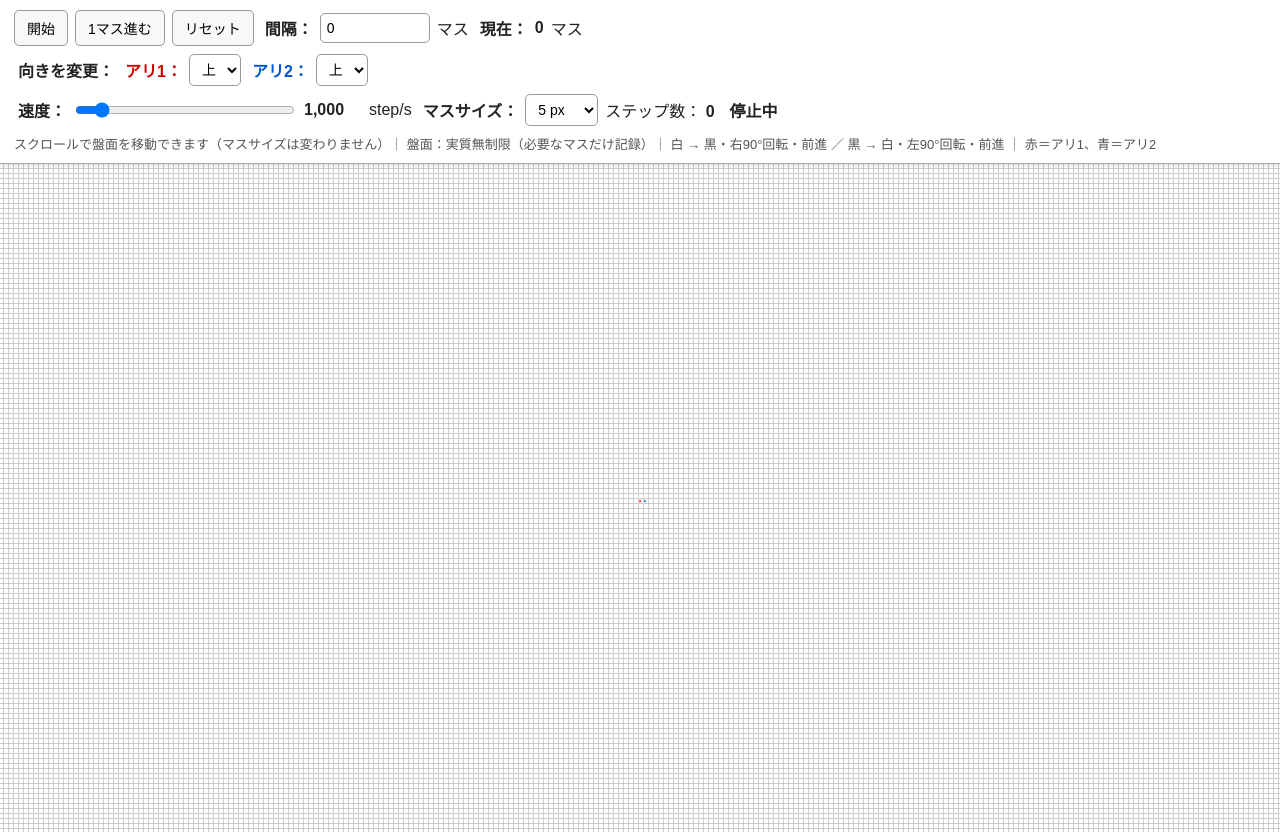
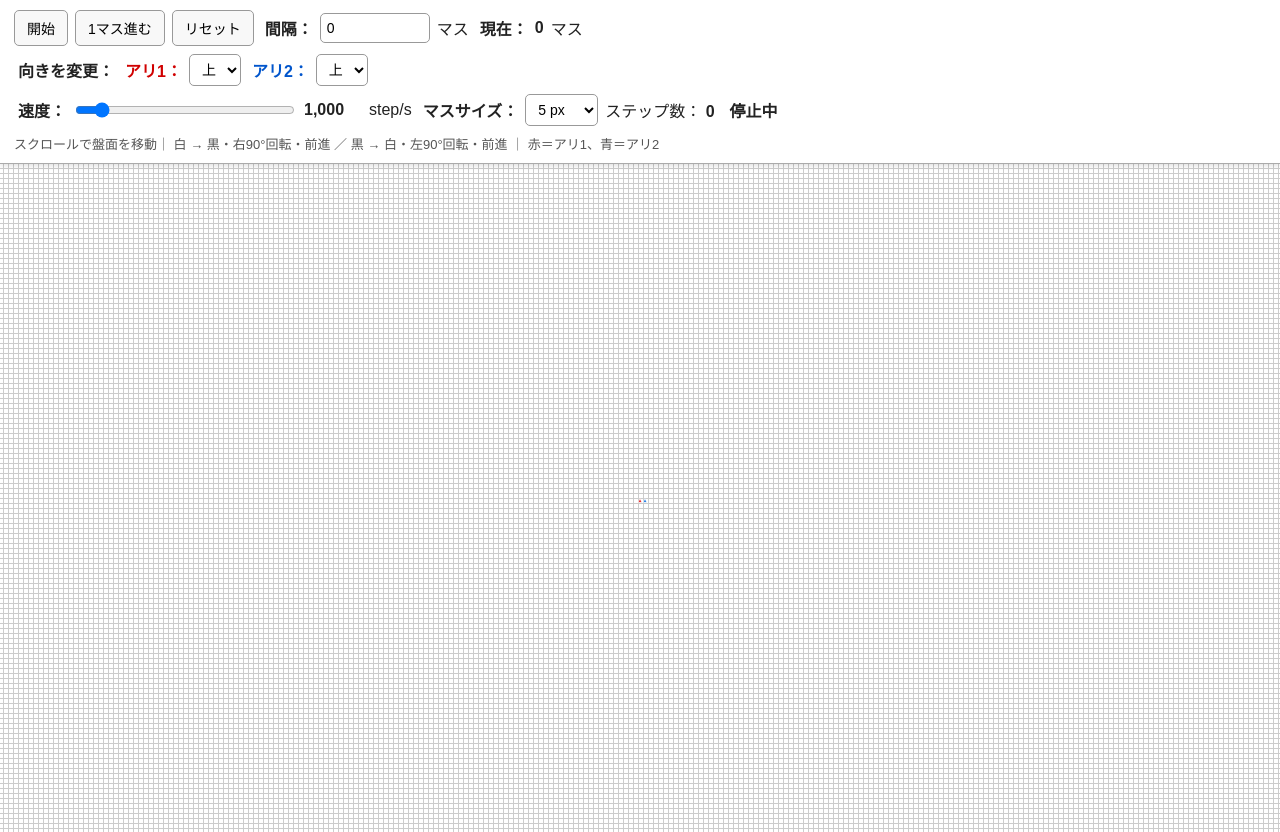
Before and after one commit to semingo2/Langton-s-ant, a plain HTML site: page index.html in a window 1280 px wide. Drawn offline with Linux system fonts and the light colour scheme.

Commit message:
Update info text in index.html

```diff
--- a/index.html
+++ b/index.html
@@ -198,8 +198,7 @@ input[type="number"] {
     </div>
 
     <div class="info">
-        スクロールで盤面を移動できます（マスサイズは変わりません）｜
-        盤面：実質無制限（必要なマスだけ記録）｜
+        スクロールで盤面を移動｜
         白 → 黒・右90°回転・前進 ／ 黒 → 白・左90°回転・前進
         ｜ 赤＝アリ1、青＝アリ2
     </div>
```
